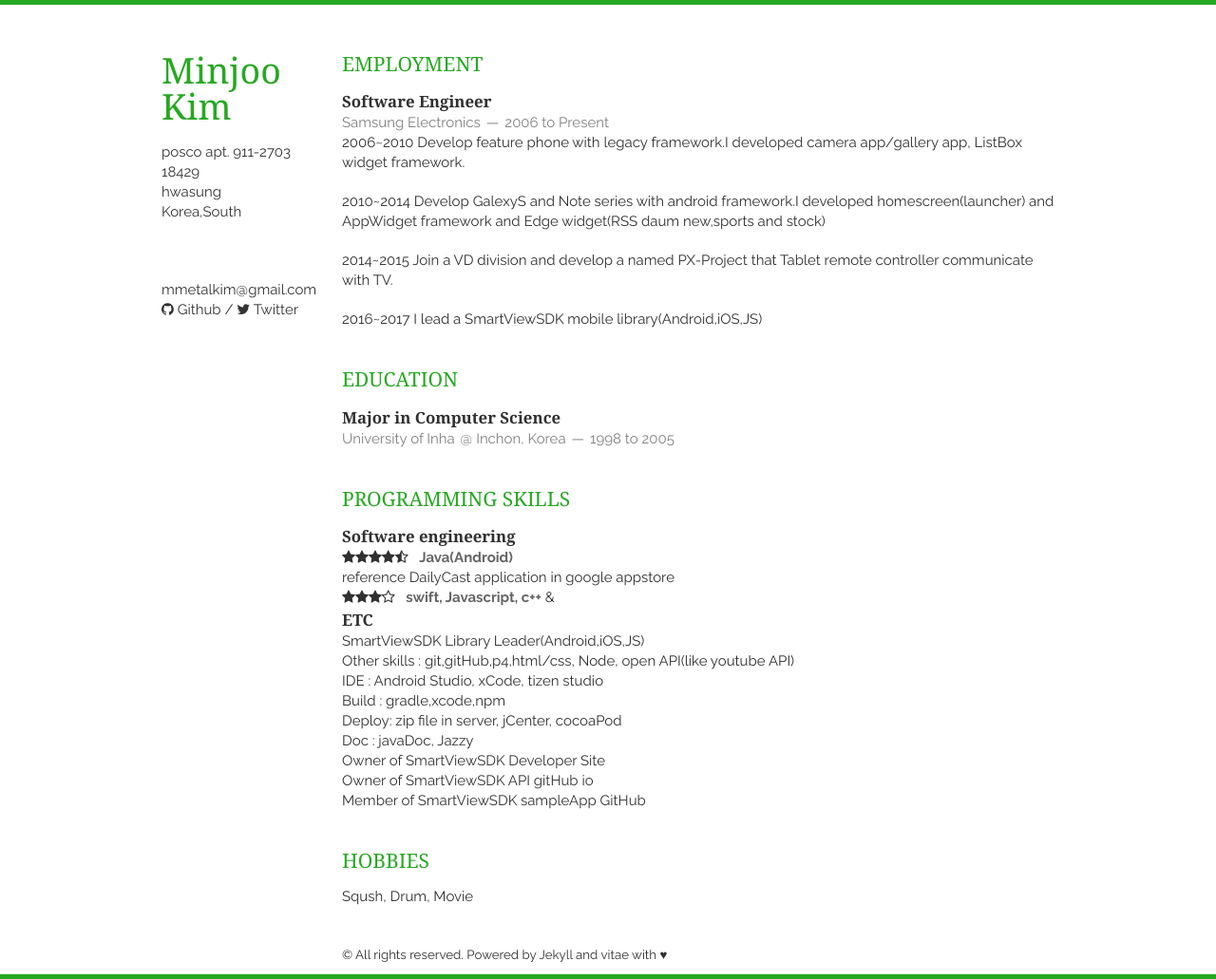
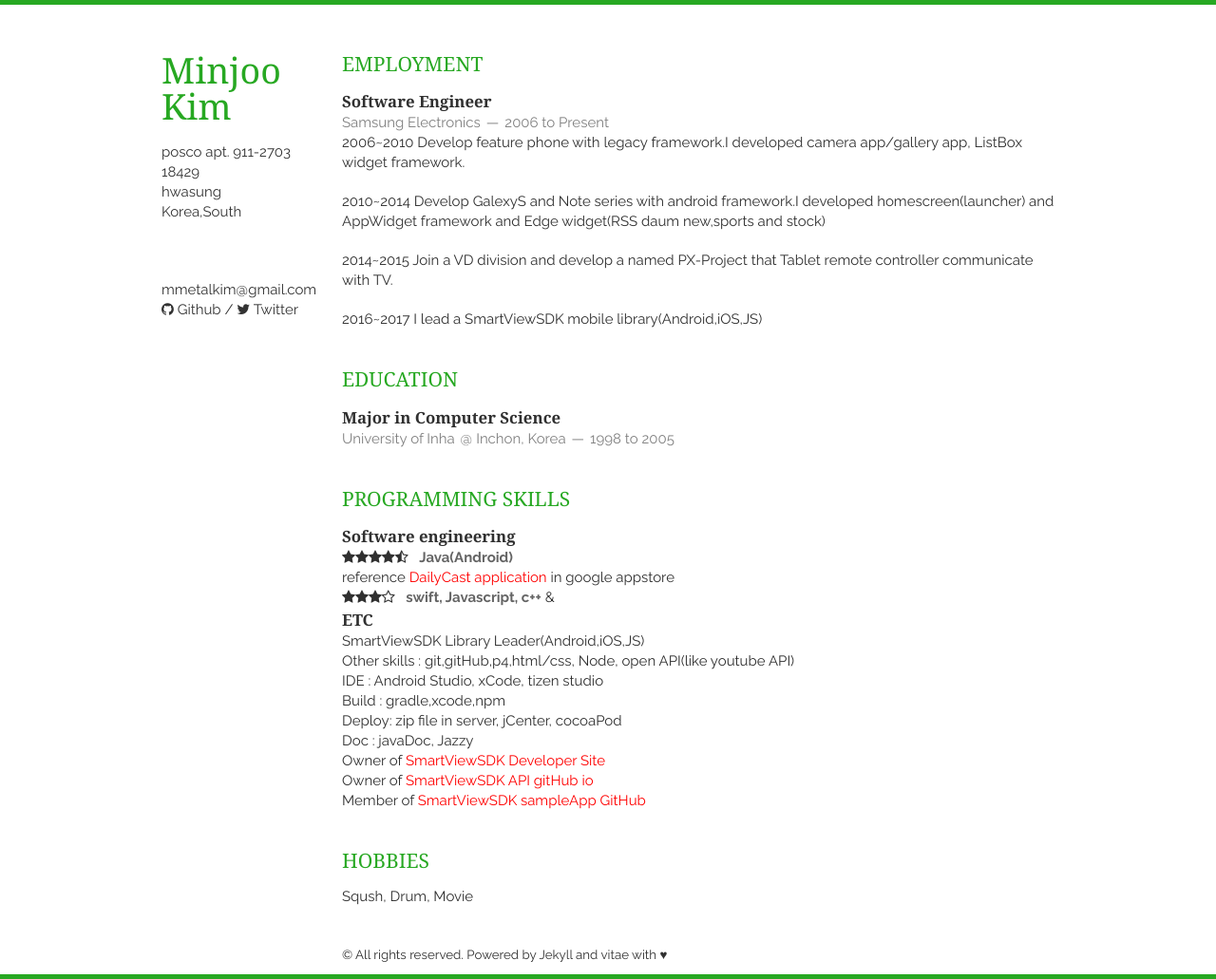
Before and after one commit to monster-mj/CV, a Jekyll site: the page built from index.html, in a window 1280 px wide. Shown: the whole page at 95% size. Built offline with Jekyll 4.4.1, drawn with Linux system fonts in a browser that asks for light colours; nearby versions of some CDN libraries; the list of posts is cut into pages by our own code.

Commit message:
change the skill

```diff
--- a/_includes/skills.html
+++ b/_includes/skills.html
@@ -7,7 +7,7 @@
         <p>
             <i class="fa fa-star"></i><i class="fa fa-star"></i><i class="fa fa-star"></i><i class="fa fa-star"></i><i class="fa fa-star-half-o"></i>
             &nbsp;&nbsp;<em>Java(Android)</em>
-<p> reference <a href="https://play.google.com/store/apps/details?id=com.cast.dailyfactory.dailyyoga">DailyCast application</a> in google appstore </p>
+<p> reference <a href="https://play.google.com/store/apps/details?id=com.cast.dailyfactory.dailyyoga"><font color="red"><b>DailyCast application</b></font></a> in google appstore </p>
 </p>
         <p>
             <i class="fa fa-star"></i><i class="fa fa-star"></i><i class="fa fa-star"></i></i><i class="fa fa-star-o"></i>
@@ -36,11 +36,11 @@ Deploy: zip file in server, jCenter, cocoaPod
 <p>
 Doc : javaDoc, Jazzy
 </p>
-<p>Owner of <a href="http://developer.samsung.com/tv/develop/extension-libraries/smart-view-sdk/introduction/">SmartViewSDK Developer Site</a>
+<p>Owner of <a href="http://developer.samsung.com/tv/develop/extension-libraries/smart-view-sdk/introduction/"><font color="red"><b>SmartViewSDK Developer Site</b></font></a>
 </p>
-<p>Owner of <a href="https://smartviewsdk.github.io/API-GUIDE/">SmartViewSDK API gitHub io</a>
+<p>Owner of <a href="https://smartviewsdk.github.io/API-GUIDE/"><font color="red"><b>SmartViewSDK API gitHub io</b></font></a>
 </p>
-<p>Member of <a href ="https://github.com/SamsungDForum">SmartViewSDK sampleApp GitHub</a>
+<p>Member of <a href ="https://github.com/SamsungDForum"><font color="red"><b>SmartViewSDK sampleApp GitHub</b></font></a>
 </p>
     </article>
 </section>
```
